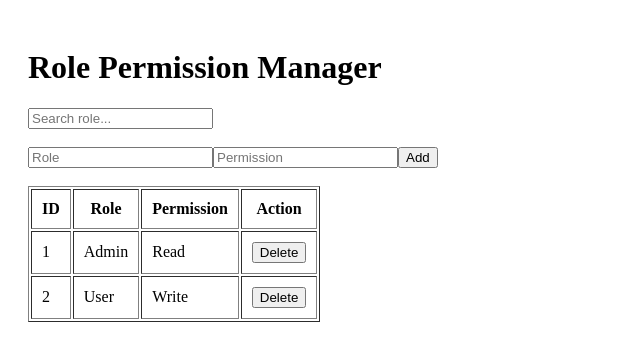
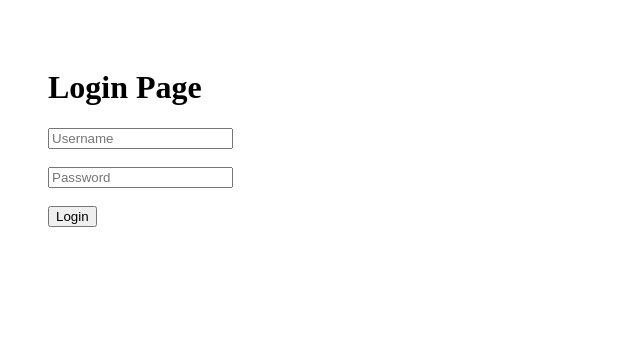
Before and after one commit to Punyashree26/role-permission-manager, a React app in the folder frontend/: page / in a window 1280 px wide. Shown: the top 358 px of the page, without its empty margins (0-640 px from the left). Built offline with nearby package versions, Linux system fonts and the light colour scheme; the HTML template or start-up script is replaced by a standard one.

Commit message:
Day 5 — Added login page and pagination

```diff
--- a/frontend/src/App.jsx
+++ b/frontend/src/App.jsx
@@ -1,7 +1,19 @@
+import { useState } from "react";
+import LoginPage from "./pages/LoginPage";
 import ManageRoles from "./pages/ManageRoles";
 
 function App() {
-  return <ManageRoles />;
+  const [isLoggedIn, setIsLoggedIn] = useState(false);
+
+  return (
+    <>
+      {isLoggedIn ? (
+        <ManageRoles />
+      ) : (
+        <LoginPage onLogin={() => setIsLoggedIn(true)} />
+      )}
+    </>
+  );
 }
 
 export default App;
--- /dev/null
+++ b/frontend/src/pages/LoginPage.jsx
@@ -0,0 +1,42 @@
+import { useState } from "react";
+
+function LoginPage({ onLogin }) {
+  const [username, setUsername] = useState("");
+  const [password, setPassword] = useState("");
+
+  const handleLogin = () => {
+    if (username === "admin" && password === "admin") {
+      onLogin();
+    } else {
+      alert("Invalid credentials");
+    }
+  };
+
+  return (
+    <div style={{ padding: "40px" }}>
+      <h1>Login Page</h1>
+
+      <input
+        type="text"
+        placeholder="Username"
+        value={username}
+        onChange={(e) => setUsername(e.target.value)}
+      />
+
+      <br /><br />
+
+      <input
+        type="password"
+        placeholder="Password"
+        value={password}
+        onChange={(e) => setPassword(e.target.value)}
+      />
+
+      <br /><br />
+
+      <button onClick={handleLogin}>Login</button>
+    </div>
+  );
+}
+
+export default LoginPage;
--- a/frontend/src/pages/ManageRoles.jsx
+++ b/frontend/src/pages/ManageRoles.jsx
@@ -1,73 +1,22 @@
-import { useState } from "react";
+import { useEffect, useState } from "react";
 
 function ManageRoles() {
-  const [role, setRole] = useState("");
-  const [permission, setPermission] = useState("");
+  const [data, setData] = useState([]);
+  const [page, setPage] = useState(1);
 
-  const [data, setData] = useState([
-    { id: 1, role: "Admin", permission: "Read" },
-    { id: 2, role: "User", permission: "Write" },
-  ]);
+  useEffect(() => {
+    const fakeData = [
+      { id: 1, role: "Admin", permission: "Read" },
+      { id: 2, role: "User", permission: "Write" },
+      { id: 3, role: "Manager", permission: "Delete" },
+    ];
 
-  const [search, setSearch] = useState("");
-
-  const handleAdd = () => {
-    if (role === "" || permission === "") {
-      alert("Please fill all fields");
-      return;
-    }
-
-    const newItem = {
-      id: Date.now(),
-      role,
-      permission,
-    };
-
-    setData([...data, newItem]);
-
-    setRole("");
-    setPermission("");
-  };
-
-  const handleDelete = (id) => {
-    const filtered = data.filter((item) => item.id !== id);
-    setData(filtered);
-  };
-
-  const filteredData = data.filter((item) =>
-    item.role.toLowerCase().includes(search.toLowerCase())
-  );
+    setData(fakeData);
+  }, []);
 
   return (
     <div style={{ padding: "20px" }}>
-      <h1>Role Permission Manager</h1>
-
-      <input
-        type="text"
-        placeholder="Search role..."
-        value={search}
-        onChange={(e) => setSearch(e.target.value)}
-      />
-
-      <br /><br />
-
-      <input
-        type="text"
-        placeholder="Role"
-        value={role}
-        onChange={(e) => setRole(e.target.value)}
-      />
-
-      <input
-        type="text"
-        placeholder="Permission"
-        value={permission}
-        onChange={(e) => setPermission(e.target.value)}
-      />
-
-      <button onClick={handleAdd}>Add</button>
-
-      <br /><br />
+      <h1>Manage Roles</h1>
 
       <table border="1" cellPadding="10">
         <thead>
@@ -75,25 +24,33 @@ function ManageRoles() {
             <th>ID</th>
             <th>Role</th>
             <th>Permission</th>
-            <th>Action</th>
           </tr>
         </thead>
 
         <tbody>
-          {filteredData.map((item) => (
+          {data.map((item) => (
             <tr key={item.id}>
               <td>{item.id}</td>
               <td>{item.role}</td>
               <td>{item.permission}</td>
-              <td>
-                <button onClick={() => handleDelete(item.id)}>
-                  Delete
-                </button>
-              </td>
             </tr>
           ))}
         </tbody>
       </table>
+
+      <br />
+
+      <button onClick={() => setPage(page - 1)} disabled={page === 1}>
+        Prev
+      </button>
+
+      <span style={{ margin: "10px" }}>
+        Page {page}
+      </span>
+
+      <button onClick={() => setPage(page + 1)}>
+        Next
+      </button>
     </div>
   );
 }
```
